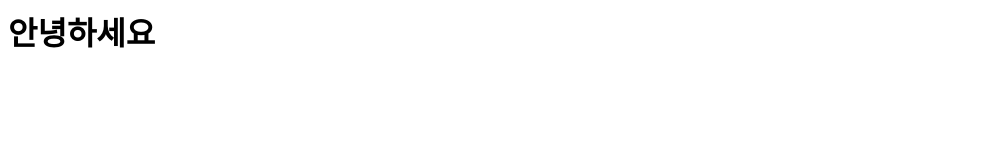
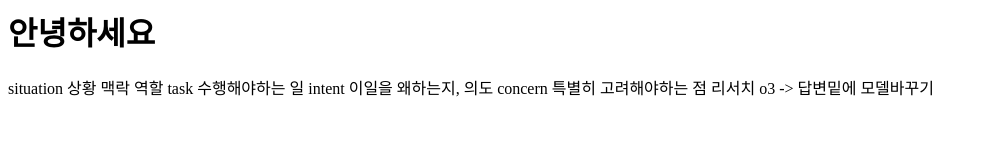
Before and after one commit to choi-hakgeun/portfolio, a plain HTML site: page index.html in a window 1280 px wide. Shown: the whole page, without its empty margins (0-987 px from the left). Drawn offline with Linux system fonts and the light colour scheme.

Commit message:
Update index.html

```diff
--- a/index.html
+++ b/index.html
@@ -1 +1,7 @@
 <h1>안녕하세요</h1>
+<p>situation 상황 맥락 역할
+task 수행해야하는 일
+intent 이일을 왜하는지, 의도
+concern 특별히 고려해야하는 점
+
+리서치 o3 -> 답변밑에 모델바꾸기</p>
```
